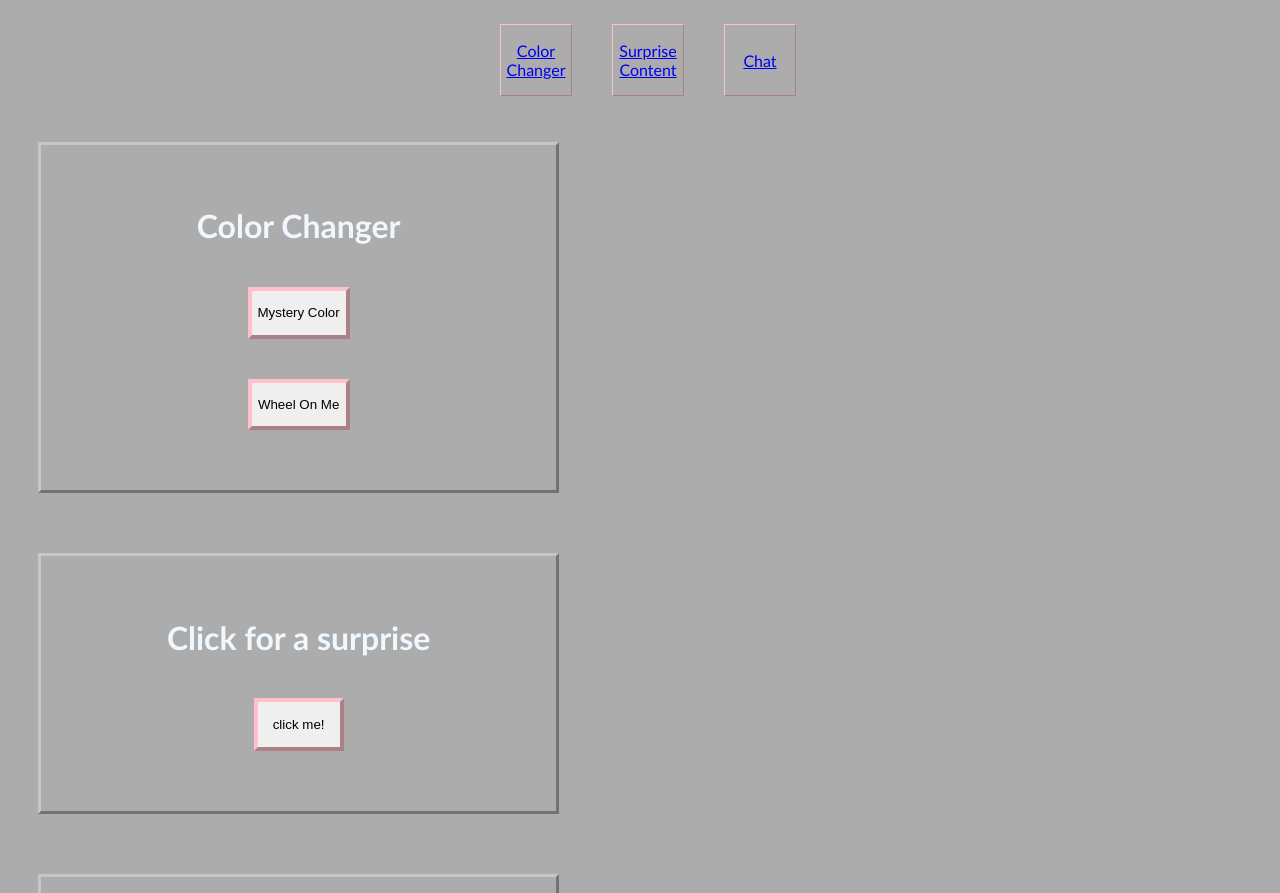
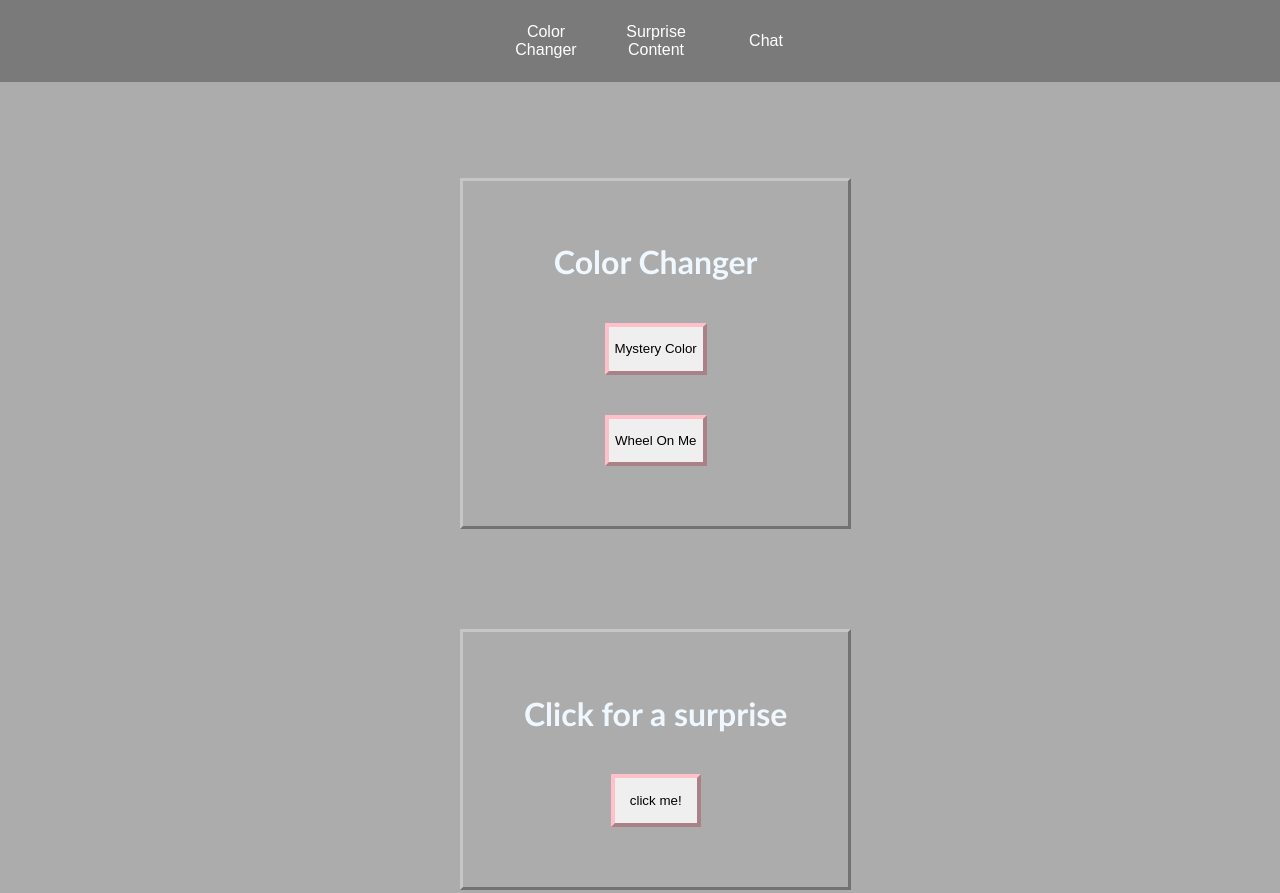
Before and after one commit to hilalb-sahin/interactive-web, a plain HTML site: page index.html in a window 1280 px wide. Shown: the top 893 px of the page. Drawn offline with nearby package versions, Linux system fonts and the light colour scheme.

Commit message:
Update style.css

```diff
--- a/style.css
+++ b/style.css
@@ -1,49 +1,75 @@
 body{
+
     display: flex;
     flex-wrap: wrap;
     width: 100%;
     font-family:'Gill Sans', 'Gill Sans MT', Calibri, 'Trebuchet MS', sans-serif;
     color:aliceblue;
     background-color: rgb(172, 172, 172);
+    justify-content: center;
+}
+
+main{
+    margin-top: 100px;
 }
 
 nav li {
+    border: 0px solid white;
     display: inline-flex;
 
-    border: 1px outset pink;
-    padding: 0 00px;
-    margin: 0 20px;
-    width: 70px;
     align-items: center;
+
+    top:0px;
+    overflow: auto;
+    margin-inline: 5px;
     justify-content: center;
+    align-items: center;
+    width: 100px;
 }
 ul{
     padding: 0 0 0 0 ;
+
 }
+
 nav ul{
     text-align: center;
     display: flex;
     justify-content: center;
     width: 100%;
-}
-nav{
-    display: flex;
-    align-items: center;
-    justify-content: center;
-    flex-wrap: wrap;
-    width: 100%;
+    height: auto;
+
+
+
 
 }
 
 
+nav{
+    display:flex;
+    position: fixed;
+    width: 100%;
+    height:50px;
+    top: 0;
+    left: 0;
+    background-color: rgb(122, 122, 122);
+    color: white;
+    font-family: 'Exo 2', sans-serif;
+    padding: 1em;
+    overflow: auto;
+    justify-content: center;
+    align-items: center;
+}
+
+
 #container{
+    top:400px;
     display: flex;
     border:3px outset rgb(198, 198, 198);
     align-items: center;
     margin: 30px 30px;
     padding: 40px;
     flex-wrap: wrap;
-    width:100%;
+    width:70%;
 
     justify-content: center;
 
@@ -143,12 +169,15 @@ span{
     display: flex;
     align-items: center;
 
+    position: relative;
+
 }
 
 #firstspan{
     top:20px;
     align-items: center;
     justify-content: center;
+
 
 }
 
@@ -184,3 +213,21 @@ button{
     margin: 5px auto;
 
 }
+
+
+#first{
+    height:40px;
+}
+
+#second{
+    height: 40px;
+}
+
+#third{
+    height: 40px;
+}
+
+a{
+    color:white;
+    text-decoration: none;
+}
```
